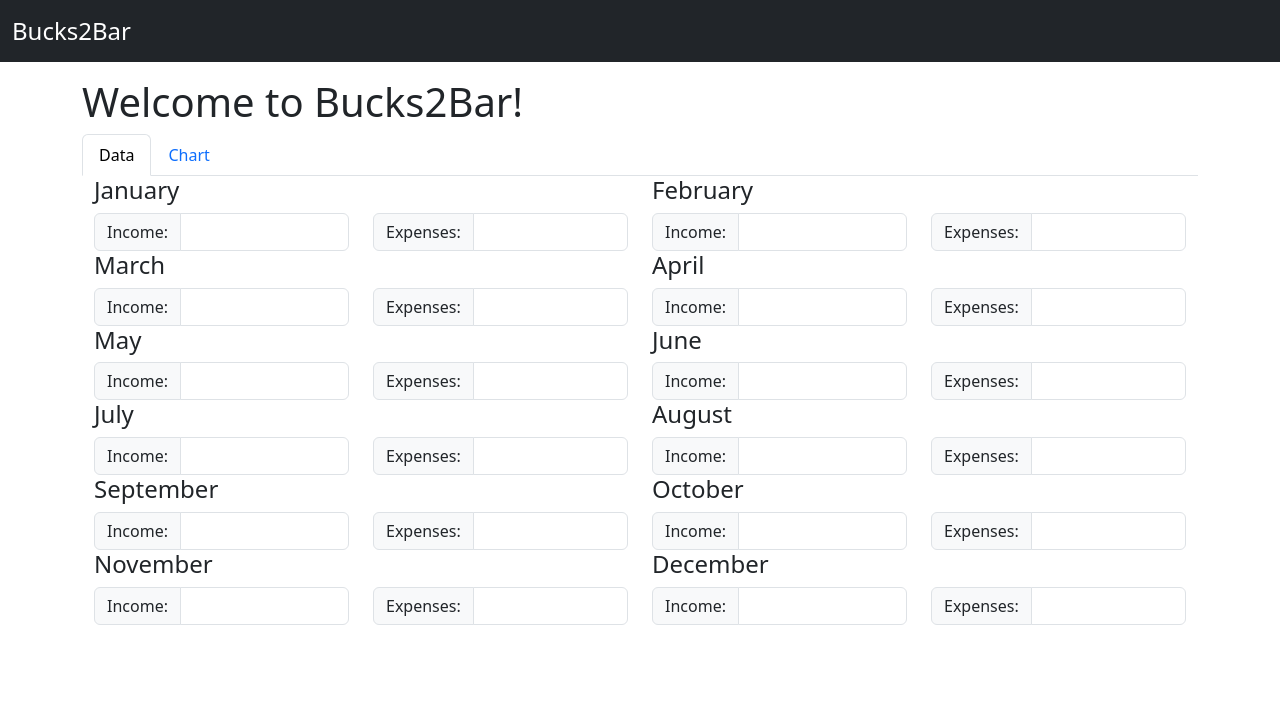
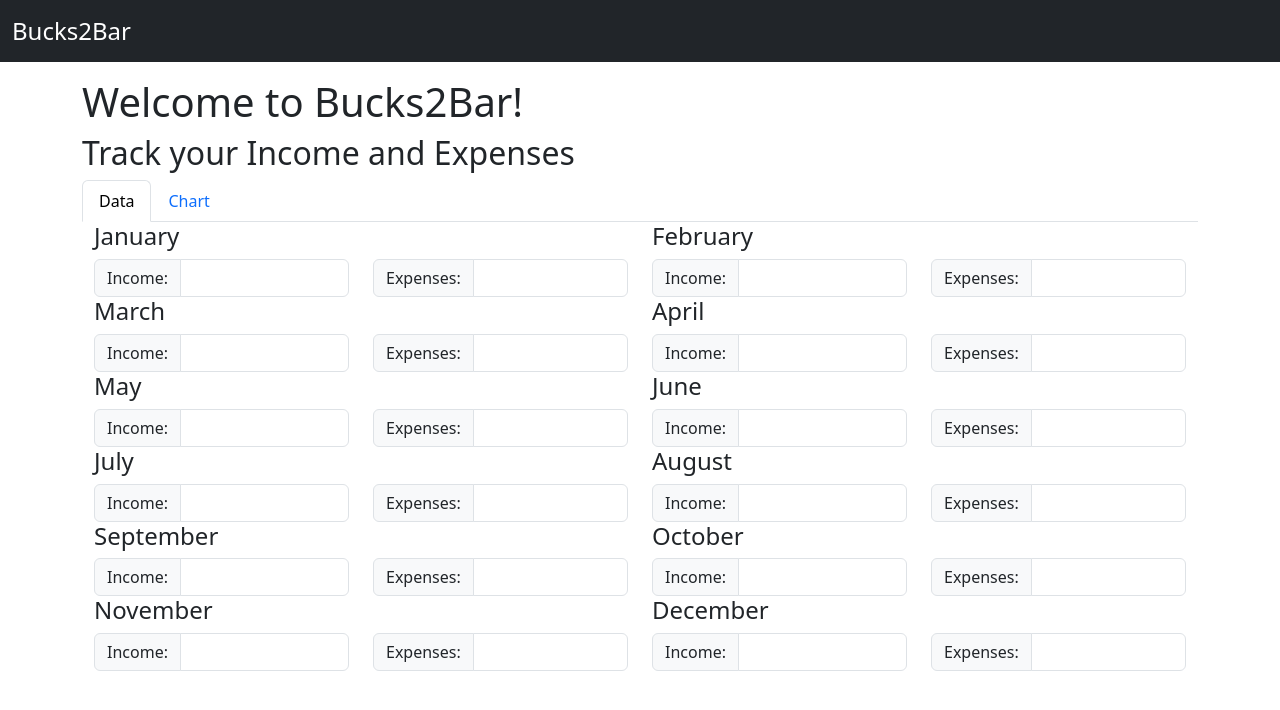
Before and after one commit to chmod0400/Bucks2Bar, a plain HTML site: page index.html in a window 1280 px wide. Drawn offline with nearby package versions, Linux system fonts and the light colour scheme.

Commit message:
Add heading for tracking income and expenses

```diff
--- a/index.html
+++ b/index.html
@@ -26,6 +26,7 @@
     </nav>
     <div class="container mt-3">
       <h1>Welcome to Bucks2Bar!</h1>
+     <h2>Track your Income and Expenses</h2>
       <ul class="nav nav-tabs">
         <li class="nav-item">
           <a class="nav-link active" data-bs-toggle="tab" href="#data">Data</a>
```
